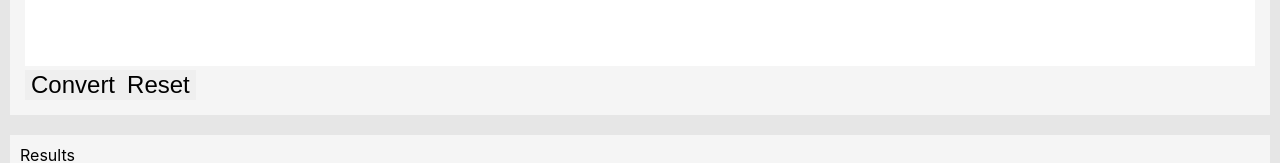
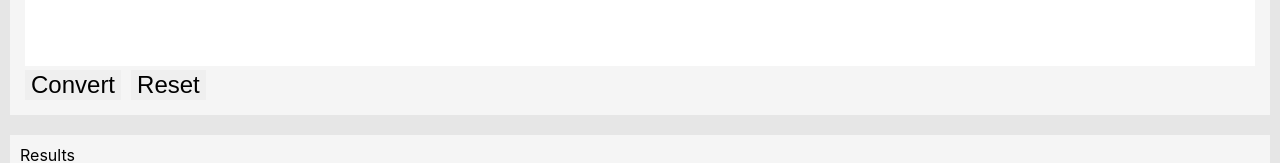
Before and after one commit to TravisL12/compare_colors, a React (Create React App) app: page / in a window 1280 px wide. Shown: the part 194-357 px from the top of the page. Built offline with nearby package versions, Linux system fonts and the light colour scheme.

Commit message:
More styling

```diff
--- a/src/Color.js
+++ b/src/Color.js
@@ -2,7 +2,8 @@ import React from "react";
 
 function Color(props) {
   const style = {
-    backgroundColor: `#${props.color.hexColor}`
+    backgroundColor: `#${props.color.hexColor}`,
+    color: `#${props.color.hexColor}`
   };
 
   const showTitle = props.showTitle && (
--- a/src/application.scss
+++ b/src/application.scss
@@ -21,10 +21,6 @@ p {
     display: flex;
     flex-direction: column;
     margin-bottom: 20px;
-
-    .square {
-      box-shadow: 0 0 0 0.5px black;
-    }
   }
 
   .color-grid {
@@ -48,6 +44,8 @@ p {
     color: white;
     height: 40px;
     width: 40px;
+    border-radius: 3px;
+    box-shadow: 0 0 0 0.5px black;
   }
 
   .names {
@@ -63,6 +61,10 @@ button {
   border-radius: 0;
   margin: 0;
   font-size: 24px;
+}
+
+button + button {
+  margin-left: 10px;
 }
 
 .col + .col {
```
